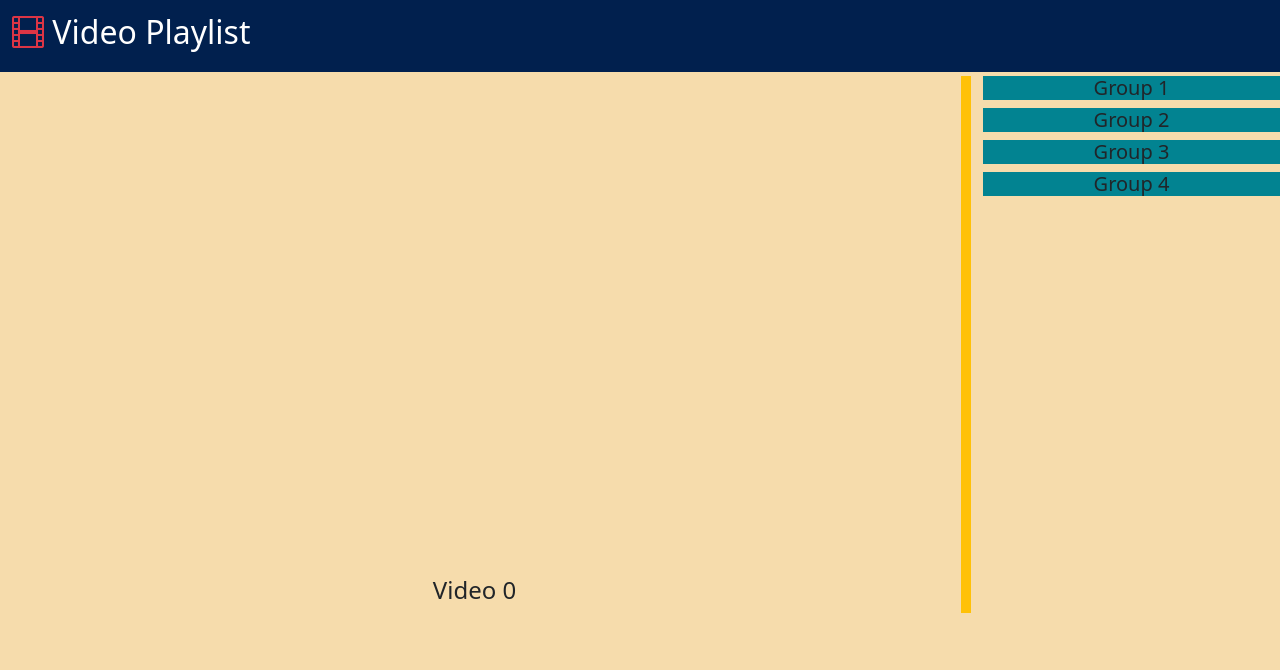
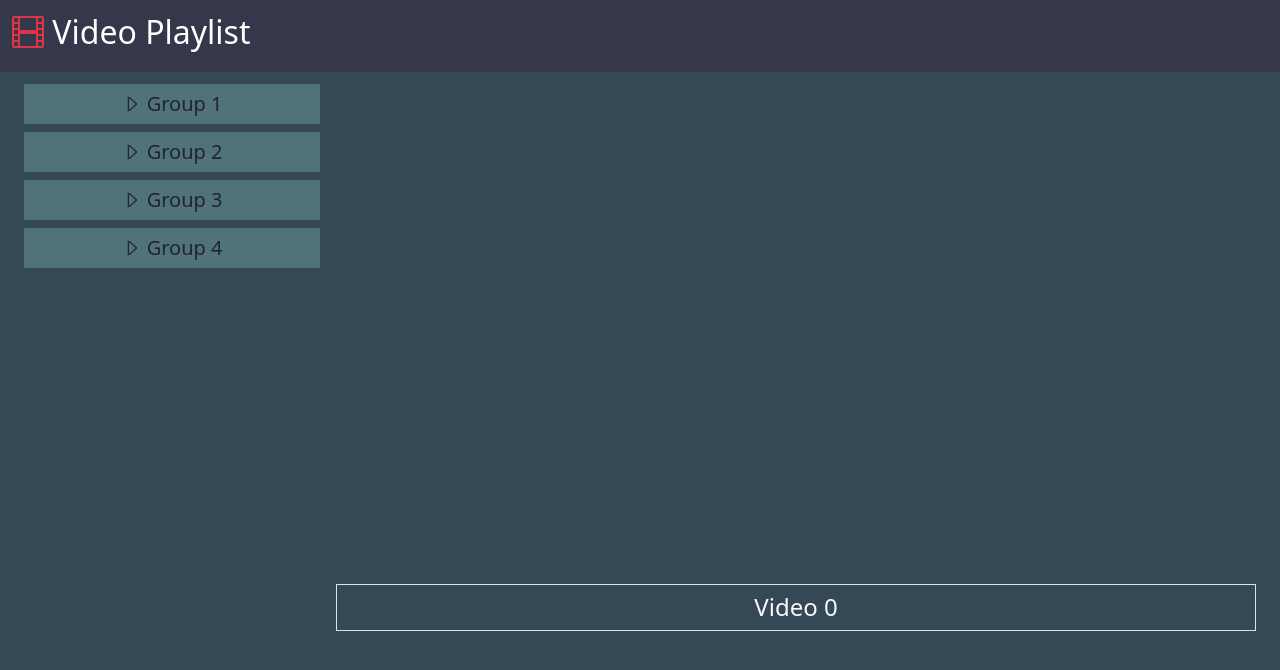
Before and after one commit to Rony-dot/PlayList, a React (Create React App) app: page / in a window 1280 px wide. Shown: the top 670 px of the page. Built offline with nearby package versions, Linux system fonts and the light colour scheme.

Commit message:
fancy playlist

```diff
--- a/src/App.js
+++ b/src/App.js
@@ -7,10 +7,11 @@ import { useEffect, useState } from 'react';
 import { getPlayList } from './services/PlayListController'
 import NavBar from './components/NavBar';
 import "./css/home.css"
+import Loader from './components/Loader';
 
 
 function App() {
-  // const [Link, setLink] = useState('')
+  const [Loading, setLoading] = useState(false)
   const [Video, setVideo] = useState({
     "id": 0,
     "title": "Video 0",
@@ -19,10 +20,12 @@ function App() {
   const [PlayList, setPlayList] = useState([])
 
   useEffect(() => {
+    setLoading(true)
     getPlayList()
       .then((response) => {
         setPlayList(response.data)
       }).finally(() => {
+        setLoading(false)
       })
   }, [])
 
@@ -31,15 +34,17 @@ function App() {
     setVideo(video)
   }
 
+  // if (Loading) return <Loader />
   return (
     <div className="App">
       <NavBar />
-      <div className='row'>
-        <div className='col-9 border-end border-5 border-warning'>
-          <ViedeoPlayer video={Video} />
+      {Loading && <Loader />}
+      <div className='row mx-3'>
+        <div className='col-3 m-0 p-2'>
+          <VideoList className="col-3" PlayList={PlayList} handleOnClick={handleOnClick} />
         </div>
-        <div className='col-3 border-start border-5 border-warning'>
-          <VideoList className="col-3" PlayList={PlayList} handleOnClick={handleOnClick} />
+        <div className='col-9 m-0 p-2 '>
+          {!Loading && <ViedeoPlayer video={Video} />}
         </div>
       </div>
     </div>
--- /dev/null
+++ b/src/components/Loader.jsx
@@ -0,0 +1,13 @@
+import React from 'react'
+
+const Loader = () => {
+    return (
+        <div class="text-center">
+            <div class="spinner-border" role="status">
+                <span class="visually-hidden">Loading...</span>
+            </div>
+        </div>
+    )
+}
+
+export default Loader
--- a/src/components/VideoList.jsx
+++ b/src/components/VideoList.jsx
@@ -3,22 +3,26 @@ import React, { useState } from 'react'
 const VideoList = ({ PlayList, handleOnClick }) => {
     const [SelectedItem, setSelectedItem] = useState({})
     const handleSelectItem = (item) => {
+        if (SelectedItem.id === item.id) {
+            return setSelectedItem({})
+        }
         setSelectedItem(item)
     }
 
     return (
-        <div className="list-group list-group-flush">
+        <>
             {
                 PlayList.map((item, i) => (
-                    <div key={i} onClick={() => { handleSelectItem(item) }}>
-                        <h5 className='playlist-group'> {item.title} </h5>
-                        {SelectedItem.id === item.id && item.videos.length > 0 && item.videos.map((video, j) => (
-                            <li key={j} onClick={() => handleOnClick(video)} className="playlist-item list-group-item list-group-item-action">{video.title}</li>
+                    <ul key={i} className='list-group list-group-flush'>
+                        <h5 onClick={() => { handleSelectItem(item) }} className=' playlist-group px-3 py-2 '><i className={SelectedItem.id === item.id ? "bi bi-caret-down" : "bi bi-caret-right"}></i> {item.title}</h5>
+                        {SelectedItem.id === item.id && item.videos.map((video, j) => (
+                            <li key={j} onClick={() => handleOnClick(video)} className="handle-overflow playlist-item px-3 py-2 list-group-item list-group-item-action">{video.title} <i class="bi bi-play-circle"></i>
+                            </li>
                         ))}
-                    </div>
+                    </ul >
                 ))
             }
-        </div>
+        </>
     )
 }
 
--- a/src/components/ViedeoPlayer.jsx
+++ b/src/components/ViedeoPlayer.jsx
@@ -5,7 +5,7 @@ import ReactPlayer from 'react-player'
 const ViedeoPlayer = ({ video }) => {
     const { id, title, url } = video
     return (
-        <div>
+        <>
             <ReactPlayer
                 url={url}
                 playing={false}
@@ -13,8 +13,8 @@ const ViedeoPlayer = ({ video }) => {
                 width="100%"
                 height={"500px"}
             />
-            <h4>{title}</h4>
-        </div>
+            <h4 className='text-light border handle-overflow px-5 py-2' style={{ width: "100%" }}>{title}</h4>
+        </>
     )
 }
 
--- a/src/css/home.css
+++ b/src/css/home.css
@@ -1,11 +1,30 @@
 body {
-    background-color: #F6DCAC;
+    /* background-color: #F6DCAC; */
+    background-color: #344955;
 }
 
 .playlist-group {
-    background-color: #028391;
+    /* background-color: #028391; */
+    background-color: #50727B;
+}
+
+.playlist-group:hover {
+    /* background-color: #028391; */
+    background-color: #6d9aa7;
 }
 
 .playlist-item {
-    background-color: #FEAE6F;
+    /* background-color: #FEAE6F; */
+    background-color: #7077A1;
 }
+
+.playlist-item:hover {
+    background-color: #7c85b7;
+}
+
+.handle-overflow {
+    overflow: hidden;
+    display:inline-block;
+    text-overflow: ellipsis;
+    white-space: nowrap;
+}
--- a/src/css/navbar.css
+++ b/src/css/navbar.css
@@ -1,3 +1,4 @@
 .navbar-custom{
-    background-color: #01204E;
+    /* background-color: #01204E; */
+    background-color: #35374B;
 }
```
